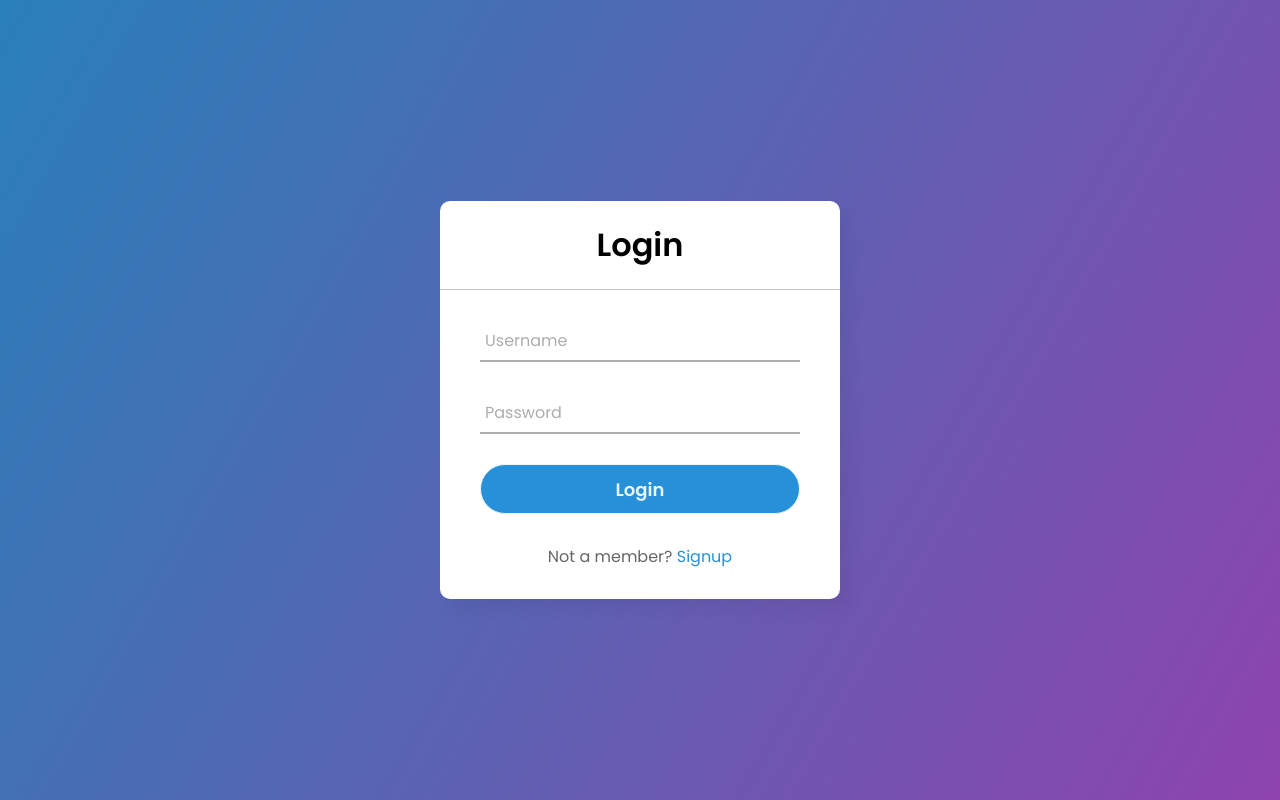
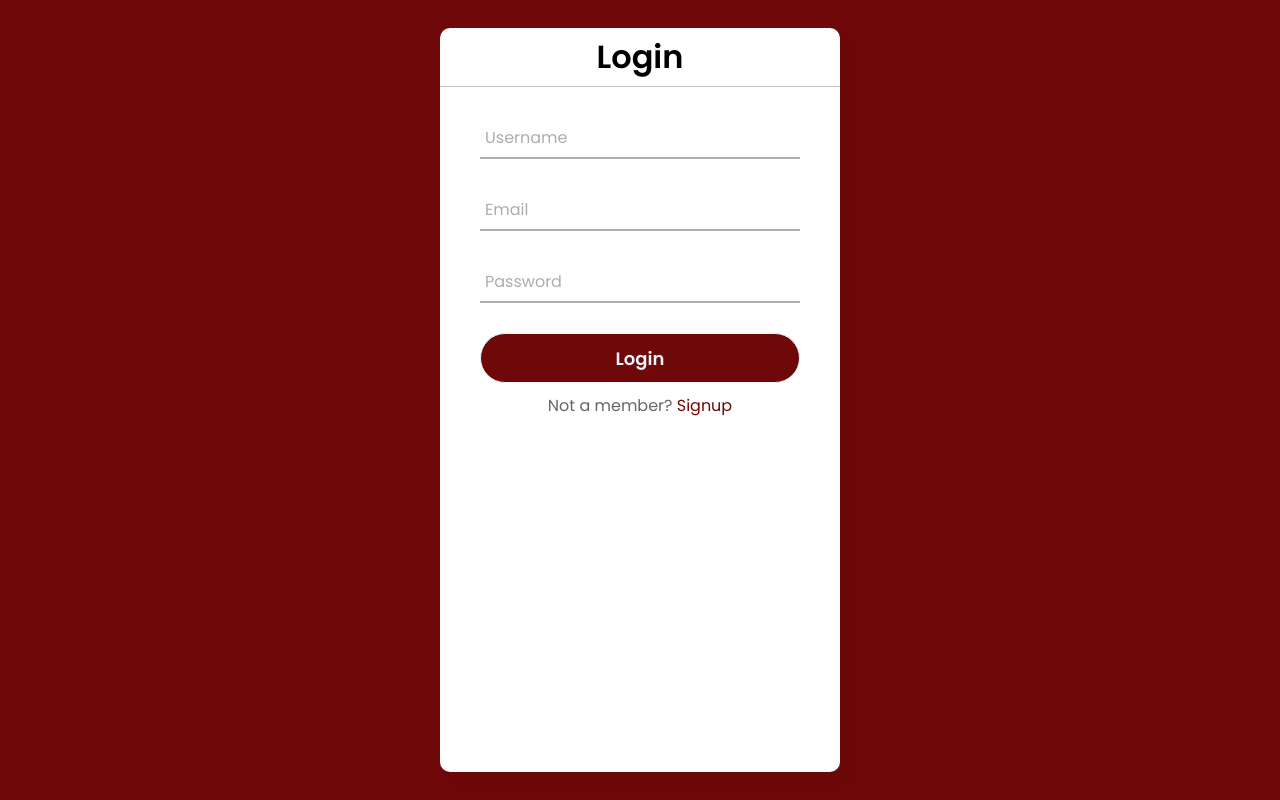
Before and after one commit to Ngufor-emmanuella/rides, a Django app: page /login/ in a window 1280 px wide. Run offline with Django 5.2, Linux system fonts and the light colour scheme; parts of the project's set-up code (start-up, migrations or seed data) failed here and were passed over.

Commit message:
Fix login issues

```diff
--- a/boloCars/core/views.py
+++ b/boloCars/core/views.py
@@ -31,13 +31,8 @@ def registerview(request):
     if request.method == 'POST':
         first_name = request.POST.get('first_name')
         last_name = request.POST.get('last_name')
-        username = request.POST.get('username')
         email = request.POST.get('email')
         password = request.POST.get('password')
-
-        if User.objects.filter(username=username).exists():
-            messages.error(request, "Username already exists")
-            return redirect('core:register')
 
         if User.objects.filter(email=email).exists():
             messages.error(request, "Email already exists")
@@ -47,9 +42,9 @@ def registerview(request):
             messages.error(request, "Password must be at least 5 characters")
             return redirect('core:register')
 
-        new_user = User.objects.create_user(username=username, email=email, password=password)
-        new_user.first_name = first_name
-        new_user.last_name = last_name
+        # Create a new user with the provided details
+        new_user = User.objects.create_user(email=email, password=password)
+        new_user.name = f"{first_name} {last_name}"
         new_user.save()
 
         messages.success(request, "Account created successfully. Login Now")
@@ -59,14 +54,14 @@ def registerview(request):
 
 def loginview(request):
     if request.method == "POST":
-        username = request.POST.get('username')
+        email = request.POST.get('email')  # Assuming your login form has an 'email' field
         password = request.POST.get('password')
 
-        user = authenticate(request, username=username, password=password)
+        user = authenticate(request, email=email, password=password)
 
         if user is not None:
             login(request, user)
-            return redirect('home')
+            return redirect('core:index')
         else:
             messages.error(request, 'Invalid login credentials')
             return redirect('core:login')
--- a/boloCars/static/assets/css/auth.css
+++ b/boloCars/static/assets/css/auth.css
@@ -9,11 +9,12 @@
 body{
   margin: 0;
   padding: 0;
-  background: linear-gradient(120deg,#2980b9, #8e44ad);
+  background-color: #6f0808;
   height: 100vh;
   overflow: hidden;
 }
 .center{
+  height: 93vh;
   position: absolute;
   top: 50%;
   left: 50%;
@@ -25,7 +26,7 @@ body{
 }
 .center h1{
   text-align: center;
-  padding: 20px 0;
+  padding: 5px 0;
   border-bottom: 1px solid silver;
 }
 .center form{
@@ -87,7 +88,7 @@ input[type="submit"]{
   width: 100%;
   height: 50px;
   border: 1px solid;
-  background: #2691d9;
+  background: #6f0808;
   border-radius: 25px;
   font-size: 18px;
   color: #e9f4fb;
@@ -96,17 +97,17 @@ input[type="submit"]{
   outline: none;
 }
 input[type="submit"]:hover{
-  border-color: #2691d9;
+  border-color: #6f0808;
   transition: .5s;
 }
 .signup_link{
-  margin: 30px 0;
+  margin: 10px 0;
   text-align: center;
   font-size: 16px;
   color: #666666;
 }
 .signup_link a{
-  color: #2691d9;
+  color: #6f0808;
   text-decoration: none;
 }
 .signup_link a:hover{
--- a/boloCars/templates/core/login.html
+++ b/boloCars/templates/core/login.html
@@ -32,6 +32,12 @@
         </div>
 
         <div class="txt_field">
+          <input type="email" required name="email">
+          <span></span>
+          <label>Email</label>
+        </div>
+
+        <div class="txt_field">
           <input type="password" required name="password">
           <span></span>
           <label>Password</label>
```
Also changed, not shown: boloCars/templates/partials/base.html (+4 -4 lines), boloCars/db.sqlite3, boloCars/static/assets/css/main.css.
